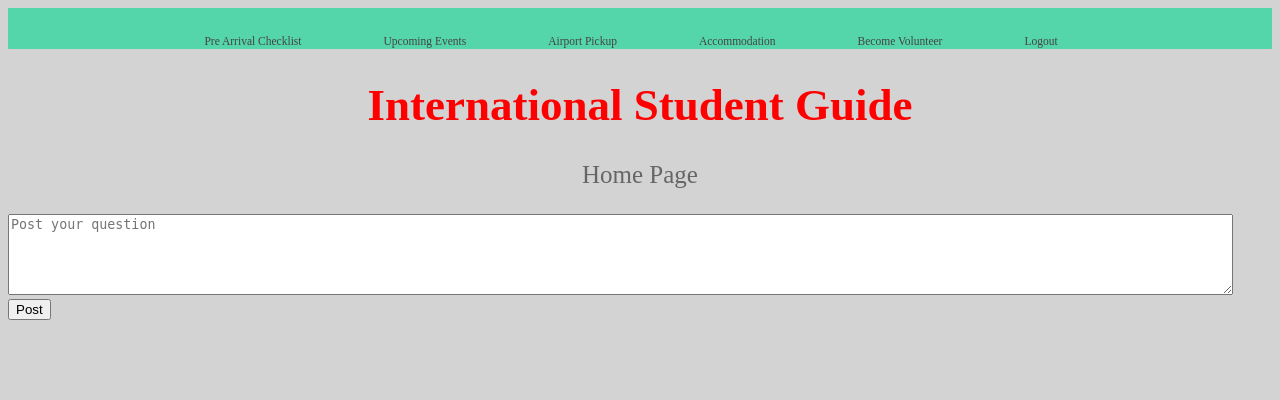
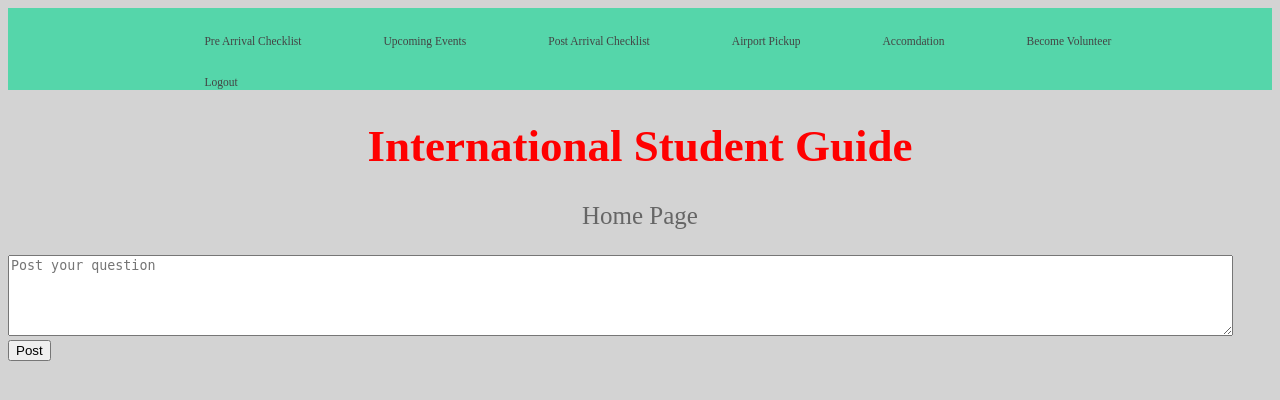
Before and after one commit to Rohith545355/ISG, a PHP site: page /user_home.php in a window 1280 px wide. Shown: the top 400 px of the page. Run offline with PHP 8.4, Linux system fonts and the light colour scheme; the visitor is signed in with stand-in values (Sample User, id 1); data that the repository does not hold is empty.

Commit message:
Update user_home.php

```diff
--- a/user_home.php
+++ b/user_home.php
@@ -11,9 +11,9 @@
         <ul>
         <li><a href="preArrivalChecklist.php">Pre Arrival Checklist</a>&nbsp;&nbsp;</li>
             <li><a href="upcomingEvents.php">Upcoming Events</a>&nbsp;&nbsp;</li>
-
+            <li><a href="postArrivalChecklist.php">Post Arrival Checklist</a>&nbsp;&nbsp;</li>
             <li><a href="addPickUpRequest.php">Airport Pickup</a>&nbsp;&nbsp;</li>
-            <li><a href="availableAccomdation.php">Accommodation</a>&nbsp;&nbsp;</li>
+            <li><a href="availableAccomdation.php">Accomdation</a>&nbsp;&nbsp;</li>
             <li><a href="becomeVolunteer.php">Become Volunteer</a>&nbsp;&nbsp;</li>
             <li><a href="logout.php">Logout</a>&nbsp;&nbsp;</li>
         </ul>
@@ -31,8 +31,8 @@ if(isset($_POST['Post'])){
     $post = mysqli_real_escape_string($db_con, $post);
     $date = date('Y-M-d H:i');
     $username = $_SESSION['username'];
-    $query = "INSERT into `posts`(username, post)
-            VALUES ('$username','$post')";
+    $query = "INSERT into `posts`(username, post, posted_date)
+            VALUES ('$username','$post', '$date')";
     $result =mysqli_query($db_con, $query);
     if ($result){
         echo "<h3> Posted successfully</h3><br/>
@@ -56,8 +56,8 @@ else {
 </form>
 </body>
 <?php
-    $query = "SELECT * from `posts` ";
-        $result = mysqli_query($db_con, $query);
+    $query = "SELECT * from `posts`";
+    $result = mysqli_query($db_con, $query);
     while($row = mysqli_fetch_array($result))
     {
         echo "<p>".$row['username']."----".$row['post']."----".$row['posted_date']."</p>";
```
